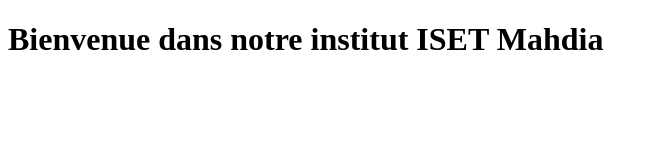
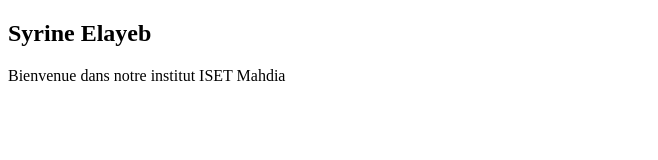
Before and after one commit to syrineayb/first-azure-static-site, a plain HTML site: page index.html in a window 1280 px wide. Shown: the whole page, without its empty margins (0-658 px from the left). Drawn offline with Linux system fonts and the light colour scheme.

Commit message:
Update index.html

```diff
--- a/index.html
+++ b/index.html
@@ -6,6 +6,8 @@
     <title>Institut ISET Mahdia</title>
 </head>
 <body>
-    <h1>Bienvenue dans notre institut ISET Mahdia</h1>
+    <h2>Syrine Elayeb</h2>
+
+    <p>Bienvenue dans notre institut ISET Mahdia</p>
 </body>
 </html>
```
